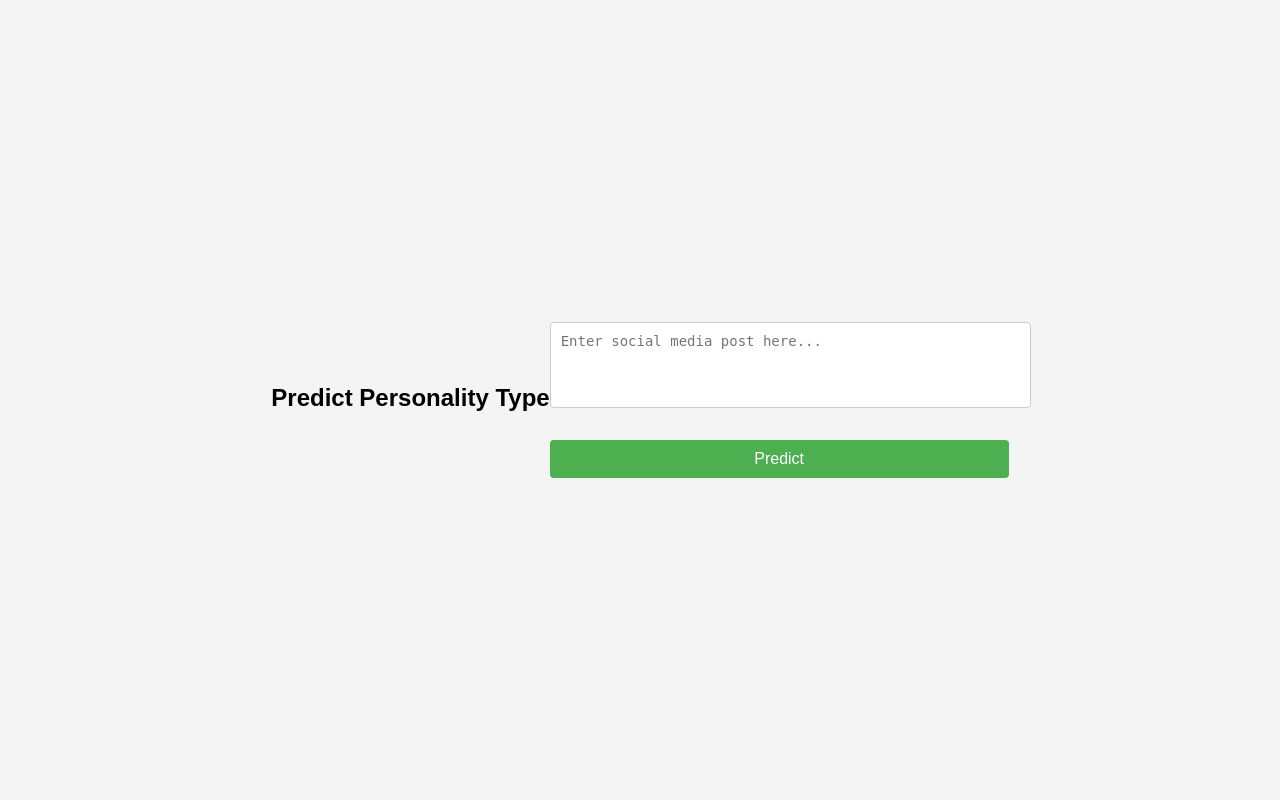
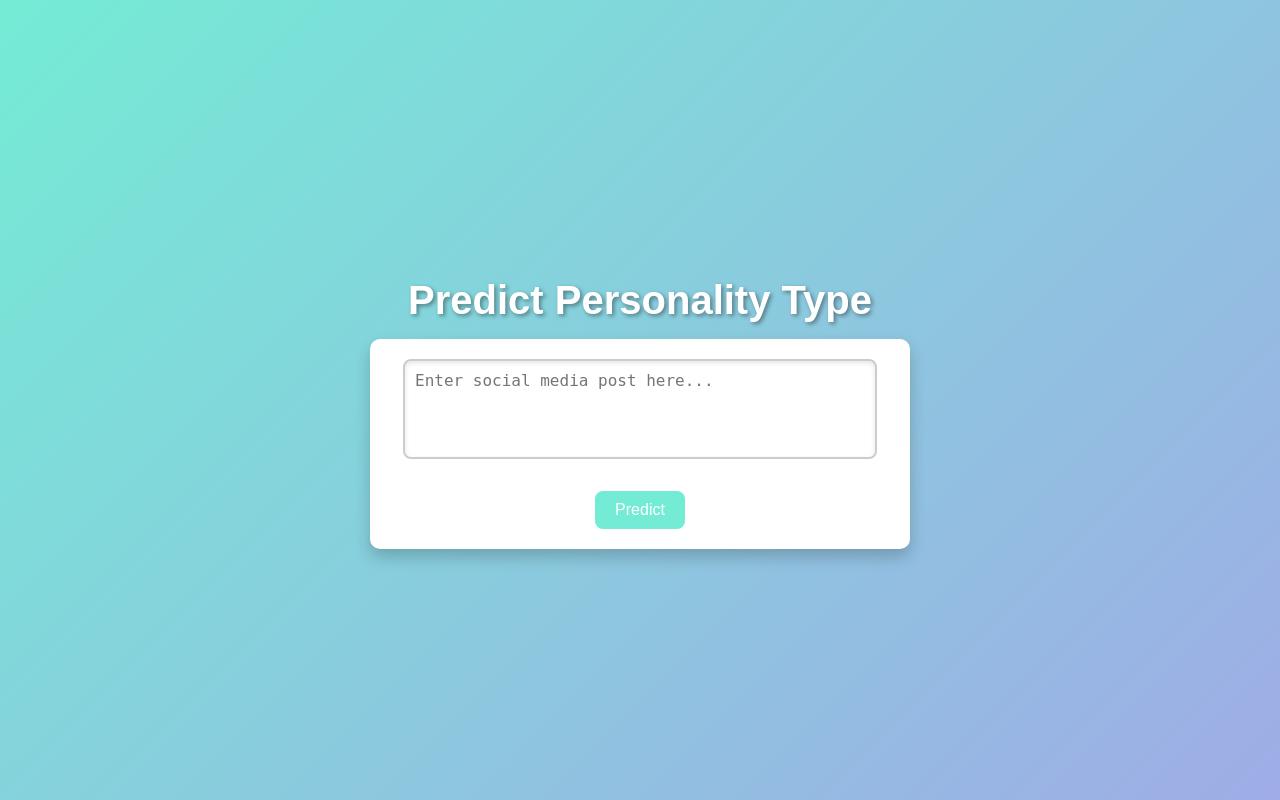
Before and after one commit to lifeisfun19/SML, a Flask app: page / in a window 1280 px wide. Run offline with Flask 3, Linux system fonts and the light colour scheme; parts of the project's set-up code (start-up, migrations or seed data) failed here and were passed over.

Commit message:
Update style.css

```diff
--- a/static/style.css
+++ b/static/style.css
@@ -1,60 +1,91 @@
+/* General reset for consistency */
 body {
-    font-family: Arial, sans-serif;
-    background-color: #f4f4f4;
     margin: 0;
     padding: 0;
+    font-family: Arial, sans-serif;
+    background: linear-gradient(135deg, #74ebd5, #9face6);
+    color: #333;
     display: flex;
+    flex-direction: column;
+    align-items: center;
     justify-content: center;
-    align-items: center;
-    height: 100vh;
+    min-height: 100vh;
 }
 
-.container {
-    background-color: white;
+/* Heading styles */
+h1 {
+    font-size: 2.5rem;
+    color: #fff;
+    text-shadow: 2px 2px 4px rgba(0, 0, 0, 0.4);
+    margin-bottom: 1rem;
+}
+
+/* Form container */
+form {
+    background: #ffffff;
+    border-radius: 10px;
+    box-shadow: 0 8px 16px rgba(0, 0, 0, 0.2);
     padding: 20px;
-    border-radius: 8px;
-    box-shadow: 0px 4px 10px rgba(0, 0, 0, 0.1);
-    width: 300px;
+    width: 90%;
+    max-width: 500px;
     text-align: center;
 }
 
-h1 {
-    font-size: 24px;
-    margin-bottom: 20px;
+/* Textarea styling */
+textarea {
+    width: 90%;
+    max-width: 450px;
+    border: 2px solid #ccc;
+    border-radius: 8px;
+    padding: 10px;
+    font-size: 1rem;
+    outline: none;
+    resize: none;
+    box-shadow: inset 0 2px 5px rgba(0, 0, 0, 0.1);
 }
 
-textarea {
-    width: 100%;
-    padding: 10px;
-    font-size: 14px;
-    border: 1px solid #ccc;
-    border-radius: 4px;
-    resize: none;
-    margin-bottom: 10px;
+textarea:focus {
+    border-color: #74ebd5;
+    box-shadow: 0 0 8px rgba(116, 235, 213, 0.5);
 }
 
+/* Button styling */
 button {
-    background-color: #4CAF50;
-    color: white;
+    background: #74ebd5;
+    color: #fff;
     border: none;
-    padding: 10px 15px;
-    font-size: 16px;
-    border-radius: 4px;
+    border-radius: 8px;
+    padding: 10px 20px;
+    font-size: 1rem;
     cursor: pointer;
-    width: 100%;
+    margin-top: 10px;
+    transition: background 0.3s ease, transform 0.2s ease;
 }
 
 button:hover {
-    background-color: #45a049;
+    background: #9face6;
+    transform: translateY(-2px);
 }
 
-.result {
+button:active {
+    transform: translateY(1px);
+}
+
+/* Result box styling */
+#prediction-result {
     margin-top: 20px;
-    display: none;
-    font-size: 18px;
+    background: rgba(255, 255, 255, 0.9);
+    border-radius: 8px;
+    padding: 15px;
+    width: 90%;
+    max-width: 500px;
+    box-shadow: 0 8px 16px rgba(0, 0, 0, 0.2);
+    text-align: center;
     color: #333;
 }
 
-.result p {
+#result-text {
+    font-size: 1.2rem;
+    font-weight: bold;
     margin: 0;
 }
```
